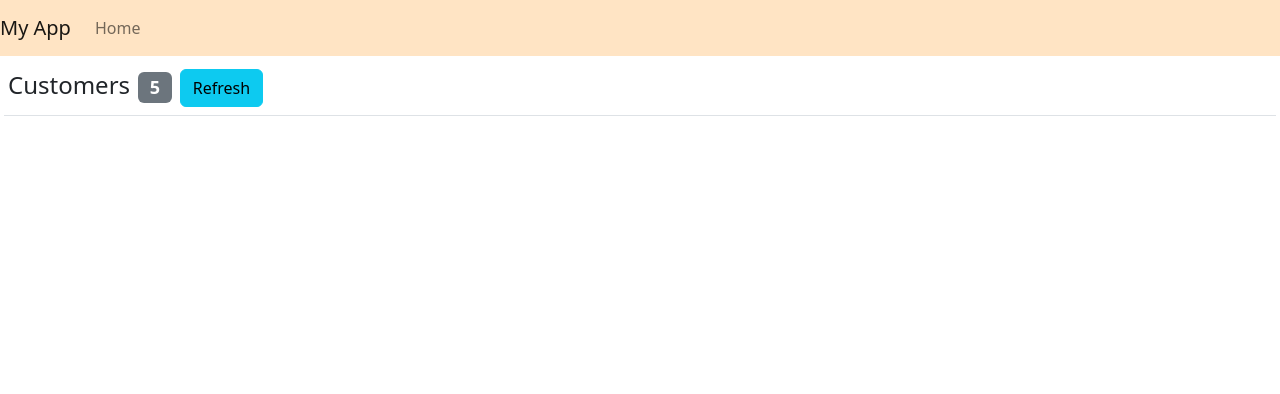
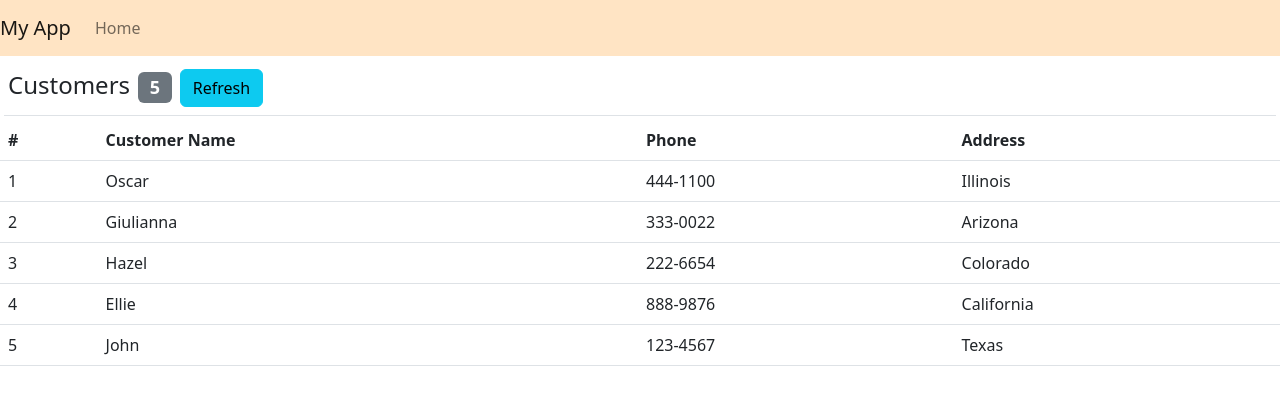
Before and after one commit to oscarwankaew/react-ecommerce, a React (Create React App) app in the folder my-app/: page / in a window 1280 px wide. Shown: the top 394 px of the page. Built offline with nearby package versions, Linux system fonts and the light colour scheme.

Commit message:
created a table for customers info and populated the table in MainContent

```diff
--- a/my-app/src/MainContent.jsx
+++ b/my-app/src/MainContent.jsx
@@ -1,18 +1,54 @@
 import React, { Component} from "react";
 export default class MainContent extends Component{
 
-  state = {pageTitle: "Customers", customersCount: 5};
+  state = {
+    pageTitle: "Customers",
+    customersCount: 5,
+    customers:[
+      {id: 1, name: "Oscar", phone: "444-1100", address: { state: "Illinois"}},
+      {id: 2, name: "Giulianna", phone: "333-0022", address: { state: "Arizona"}},
+      {id: 3, name: "Hazel", phone: "222-6654", address: { state: "Colorado"}},
+      {id: 4, name: "Ellie", phone: "888-9876", address: { state: "California"}},
+      {id: 5, name: "John", phone: "123-4567", address: { state: "Texas"}},
+    ],
+  };
+
  render(){
    return(
       <div>
         <h4 className="border-bottom m-1 p-1">{this.state.pageTitle}<span className="badge bg-secondary m-2">{this.state.customersCount}</span>
         <button className="btn btn-info" onClick={this.onRefreshClick}>Refresh</button></h4>
+
+        <table className="table">
+          <thead>
+            <tr>
+              <th>#</th>
+              <th>Customer Name</th>
+              <th>Phone</th>
+              <th>Address</th>
+            </tr>
+          </thead>
+          <tbody>
+            {this.state.customers.map((customer) => {
+                return(
+                  <tr key={customer.id}>
+                  <td>{customer.id}</td>
+                  <td>{customer.name}</td>
+                  <td>{customer.phone}</td>
+                  <td>{customer.address.state}</td>
+                </tr>
+              );
+            })}
+
+          </tbody>
+        </table>
       </div>
     );
   }
 
-  onRefreshClick()
-  {
-    console.log("Refresh");
+  onRefreshClick = () => {
+    this.setState({
+      customersCount: 7,
+    });
   }
 }
```
